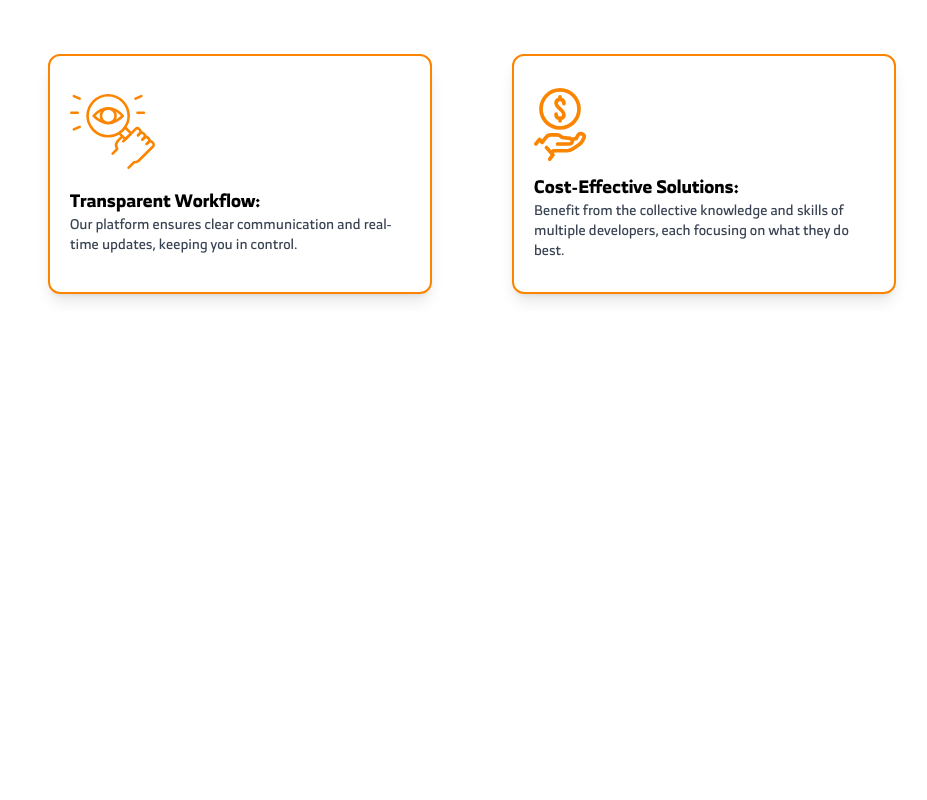
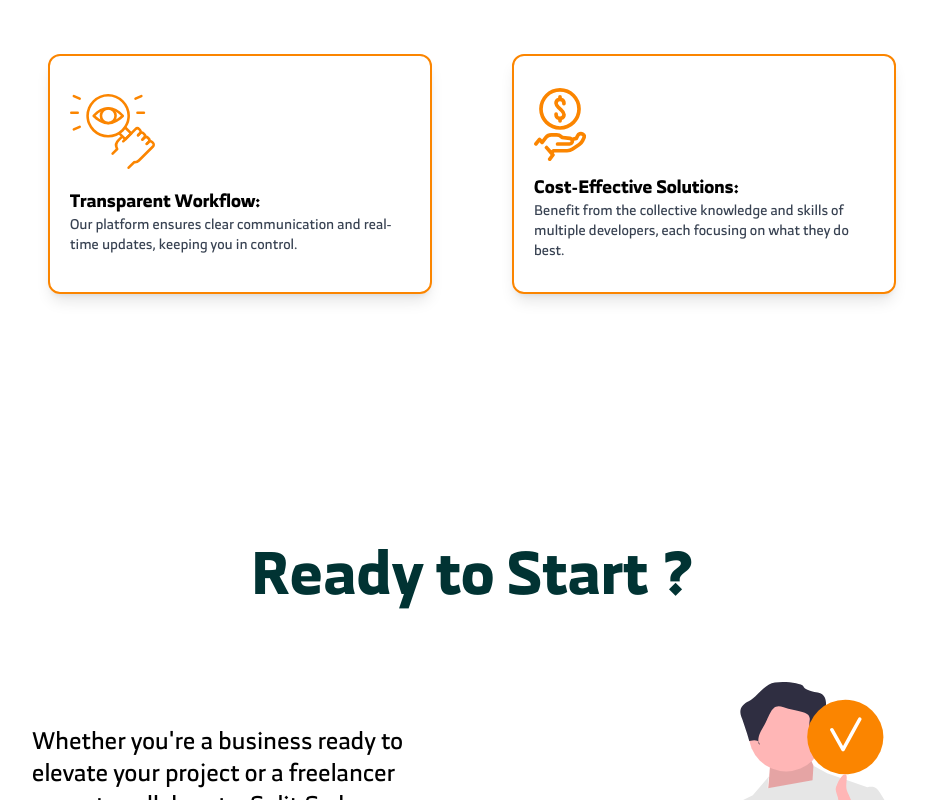
Before and after one commit to M7zain/split-code, a Next.js app: page / in a window 1280 px wide. Shown: the part 3691-4491 px from the top of the page, without its empty margins (168-1095 px from the left). Before the commit the page ends 4089 px from the top, so only its background shows below. Built offline with nearby package versions, Linux system fonts and the light colour scheme.

Commit message:
added ready and footer sections to page.tsx

```diff
--- a/src/app/page.tsx
+++ b/src/app/page.tsx
@@ -2,6 +2,8 @@ import Hero from "@/app/Sections/Hero";
 import About from "./Sections/About";
 import How from "./Sections/How";
 import Why from "./Sections/Why";
+import Ready from "./Sections/Ready";
+import Footer from "./Sections/Footer";
 
 export default function Home() {
   return (
@@ -11,7 +13,8 @@ export default function Home() {
         <About/>
         <How/>
         <Why/>
-
+        <Ready/>
+        <Footer/>
 
     </main>
   );
```
